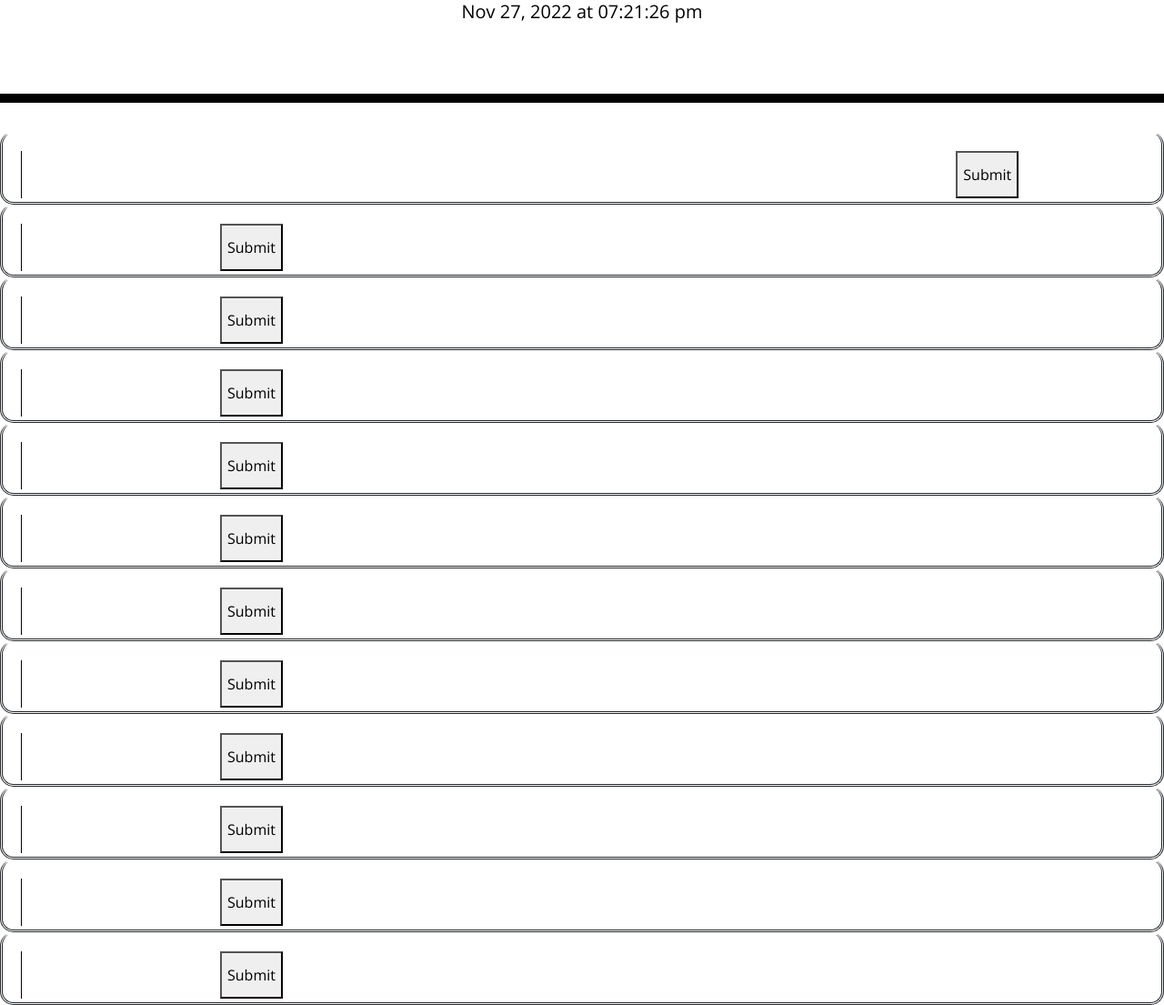
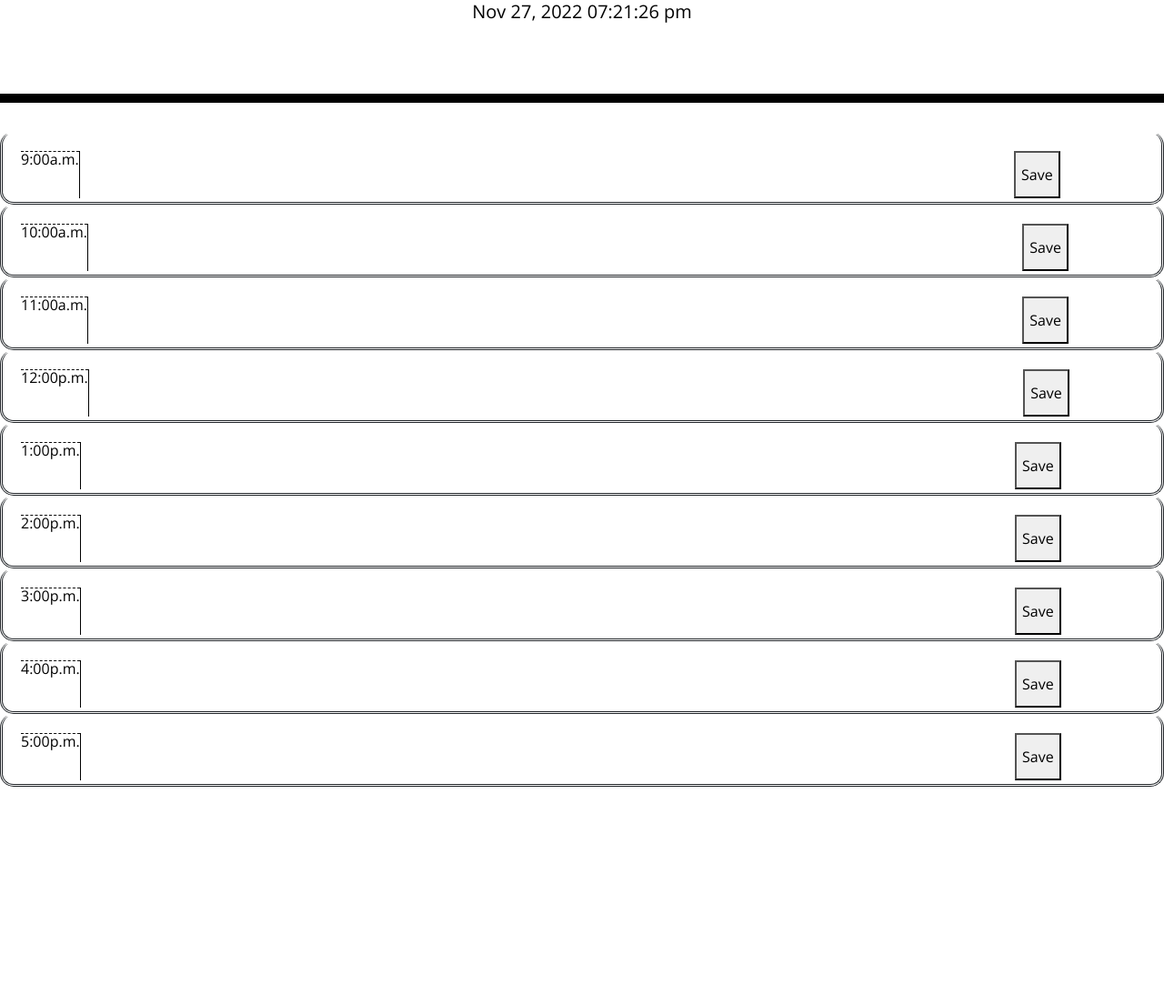
Before and after one commit to Joshwashku1/event-planner, a plain HTML site: page index.html in a window 1280 px wide. Shown: the part 191-1296 px from the top of the page at 91% size. After the commit the page ends 1056 px from the top, so only its background shows below. Drawn offline with nearby package versions, Linux system fonts and the light colour scheme.

Commit message:
added a div for the hour and assigned it to the css class

```diff
--- a/assets/script.js
+++ b/assets/script.js
@@ -1,17 +1,18 @@
 var timeBlockContainer = $('.container');
 var timeElement = $('#currentDay');
-var saveButton = $('.submit');
+var saveButton = $('.save');
 
 console.log(dayjs());
 
 // handle displaying the time
 function displayTime() {
-    var rightNow = dayjs().format('MMM DD, YYYY [at] hh:mm:ss a');
+    var rightNow = dayjs().format('MMM DD, YYYY  hh:mm:ss a');
     timeElement.text(rightNow);
 }
 
-saveButton.on('click', function() {
-    console.log(this);
+saveButton.on('click', function(event) {
+    var element = event.target;
+    console.log(element.parentNode.dataset.hour);
 })
 
 displayTime();
--- a/index.html
+++ b/index.html
@@ -30,54 +30,51 @@
     </header>
     <div class="container col">
       <!-- Timeblocks go here -->
+      <div data-hour="9" class="time-block row">
+        <!--use bootstrap to enlarge the textarea-->
+        <div class="hour">9:00a.m.</div>
+        <textarea class="col-md-10 discription"></textarea>
+        <button class="save">Save</button>
+      </div>
+      <div data-hour="10" class="time-block row">
+        <div class="hour">10:00a.m.</div>
+        <textarea class="col-md-10 discription"></textarea>
+        <button class="save">Save</button>
+      </div>
+      <div data-hour="11" class="time-block row">
+        <div class="hour">11:00a.m.</div>
+        <textarea class="col-md-10 discription"></textarea>
+        <button class="save">Save</button>
+      </div>
+      <div data-hour="12" class="time-block row">
+        <div class="hour">12:00p.m.</div>
+        <textarea class="col-md-10 discription"></textarea>
+        <button class="save">Save</button>
+      </div>
       <div data-hour="1" class="time-block row">
+        <div class="hour">1:00p.m.</div>
         <textarea class="col-md-10 discription"></textarea>
-        <button class="submit" data-bs-toggle="modal"
-        data-bs-target="#new-project-modal">Submit</button>
+        <button class="save">Save</button>
       </div>
       <div data-hour="2" class="time-block row">
-        <textarea class="discription"></textarea>
-        <button class="submit">Submit</button>
+        <div class="hour">2:00p.m.</div>
+        <textarea class="col-md-10 discription"></textarea>
+        <button class="save">Save</button>
       </div>
       <div data-hour="3" class="time-block row">
-        <textarea class="discription"></textarea>
-        <button class="submit">Submit</button>
+        <div class="hour">3:00p.m.</div>
+        <textarea class="col-md-10 discription"></textarea>
+        <button class="save">Save</button>
       </div>
       <div data-hour="4" class="time-block row">
-        <textarea class="discription"></textarea>
-        <button class="submit">Submit</button>
+        <div class="hour">4:00p.m.</div>
+        <textarea class="col-md-10 discription"></textarea>
+        <button class="save">Save</button>
       </div>
       <div data-hour="5" class="time-block row">
-        <textarea class="discription"></textarea>
-        <button class="submit">Submit</button>
-      </div>
-      <div data-hour="6" class="time-block row">
-        <textarea class="discription"></textarea>
-        <button class="submit">Submit</button>
-      </div>
-      <div data-hour="7" class="time-block row">
-        <textarea class="discription"></textarea>
-        <button class="submit">Submit</button>
-      </div>
-      <div data-hour="8" class="time-block row">
-        <textarea class="discription"></textarea>
-        <button class="submit">Submit</button>
-      </div>
-      <div data-hour="9" class="time-block row">
-        <textarea class="discription"></textarea>
-        <button class="submit">Submit</button>
-      </div>
-      <div data-hour="10" class="time-block row">
-        <textarea class="discription"></textarea>
-        <button class="submit">Submit</button>
-      </div>
-      <div data-hour="11" class="time-block row">
-        <textarea class="discription"></textarea>
-        <button class="submit">Submit</button>
-      </div>
-      <div data-hour="12" class="time-block row">
-        <textarea class="discription"></textarea>
-        <button class="submit">Submit</button>
+        <div class="hour">5:00p.m.</div>
+        <textarea class="col-md-10 discription"></textarea>
+        <button class="save">Save</button>
       </div>
     </div>
     <!--Modal for adding an event-->
```
